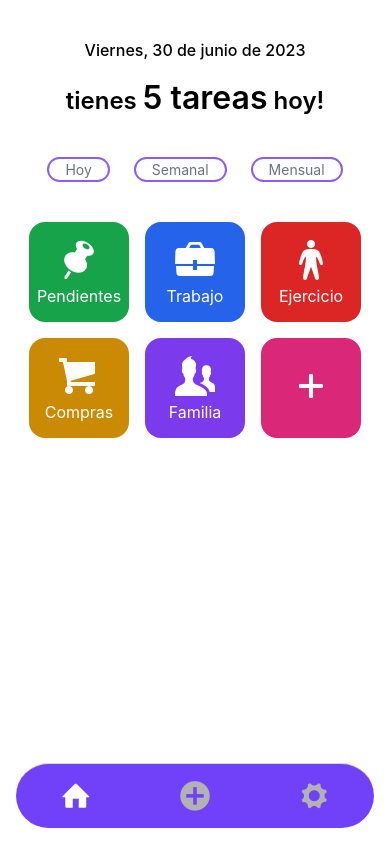
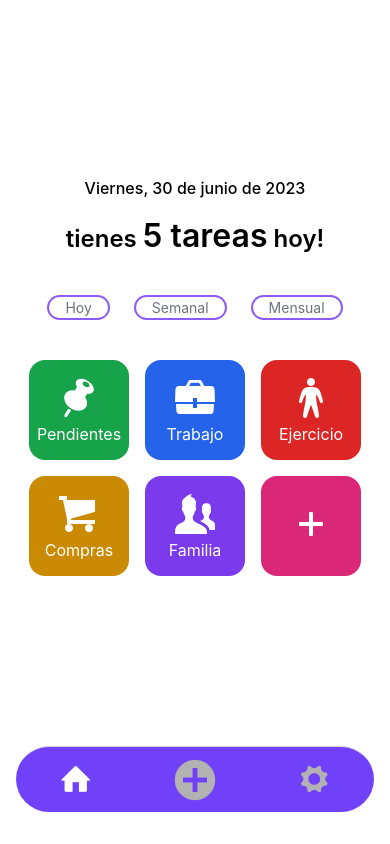
Before and after one commit to No-Country/C12-38-M-REACTNATIVE, a React Native app: screen / in a window 390 px wide. Built offline with nearby package versions, Linux system fonts and the light colour scheme.

Commit message:
fix(ui): add styles for alignment in tab navigation and home screen

```diff
--- a/src/components/category/TaskCategory.jsx
+++ b/src/components/category/TaskCategory.jsx
@@ -14,7 +14,8 @@ const styles = StyleSheet.create({
   },
   text: {
     color: '#ffffff',
-    fontSize: 16
+    fontSize: 16,
+    textAlign: 'center'
   }
 })
 
--- a/src/navigation/navigation.jsx
+++ b/src/navigation/navigation.jsx
@@ -18,8 +18,8 @@ function NavigationProvider() {
             backgroundColor: '#7141FA',
             borderRadius: 100,
             marginHorizontal: 16,
-            marginVertical: 16,
-            padding: 32
+            marginVertical: 32,
+            height: 66
           }
         }}
         sceneContainerStyle={{
@@ -30,21 +30,21 @@ function NavigationProvider() {
           name='Inicio'
           component={HomeScreen}
           options={{
-            tabBarIcon: ({ color }) => <Entypo name='home' size={30} color={color} />
+            tabBarIcon: ({ color }) => <Entypo name='home' size={32} color={color} />
           }}
         />
         <Screen
           name='Nueva Tarea'
           component={TaskScreen}
           options={{
-            tabBarIcon: ({ color }) => <Entypo name='circle-with-plus' size={35} color={color} />
+            tabBarIcon: ({ color }) => <Entypo name='circle-with-plus' size={48} color={color} />
           }}
         />
         <Screen
           name='Configuración'
           component={SettingScreen}
           options={{
-            tabBarIcon: ({ color }) => <Entypo name='cog' size={30} color={color} />
+            tabBarIcon: ({ color }) => <Entypo name='cog' size={32} color={color} />
           }}
         />
       </Navigator>
--- a/src/screens/screen.jsx
+++ b/src/screens/screen.jsx
@@ -4,6 +4,8 @@ import { CategoryLinkList, TaskCategoryList } from '../components'
 const styles = StyleSheet.create({
   screen: {
     flex: 1,
+    justifyContent: 'center',
+    alignItems: 'center',
     gap: 40,
     paddingHorizontal: 16,
     paddingTop: 40
```
